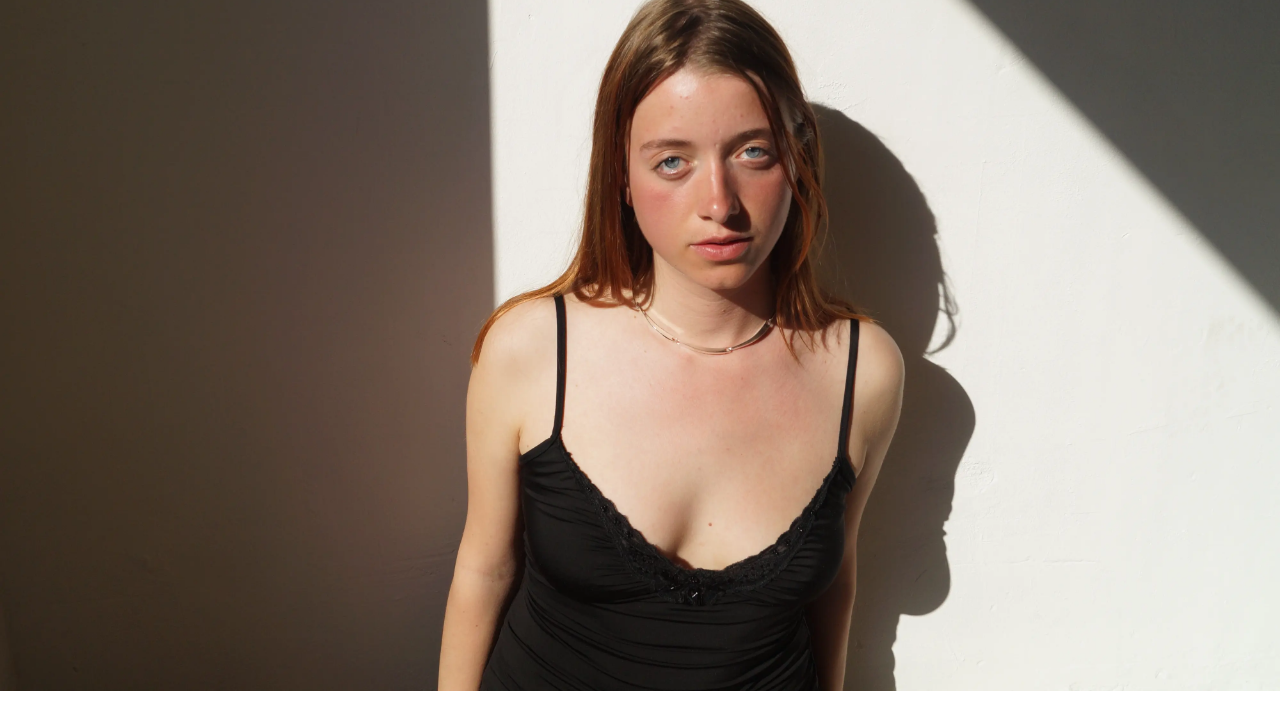
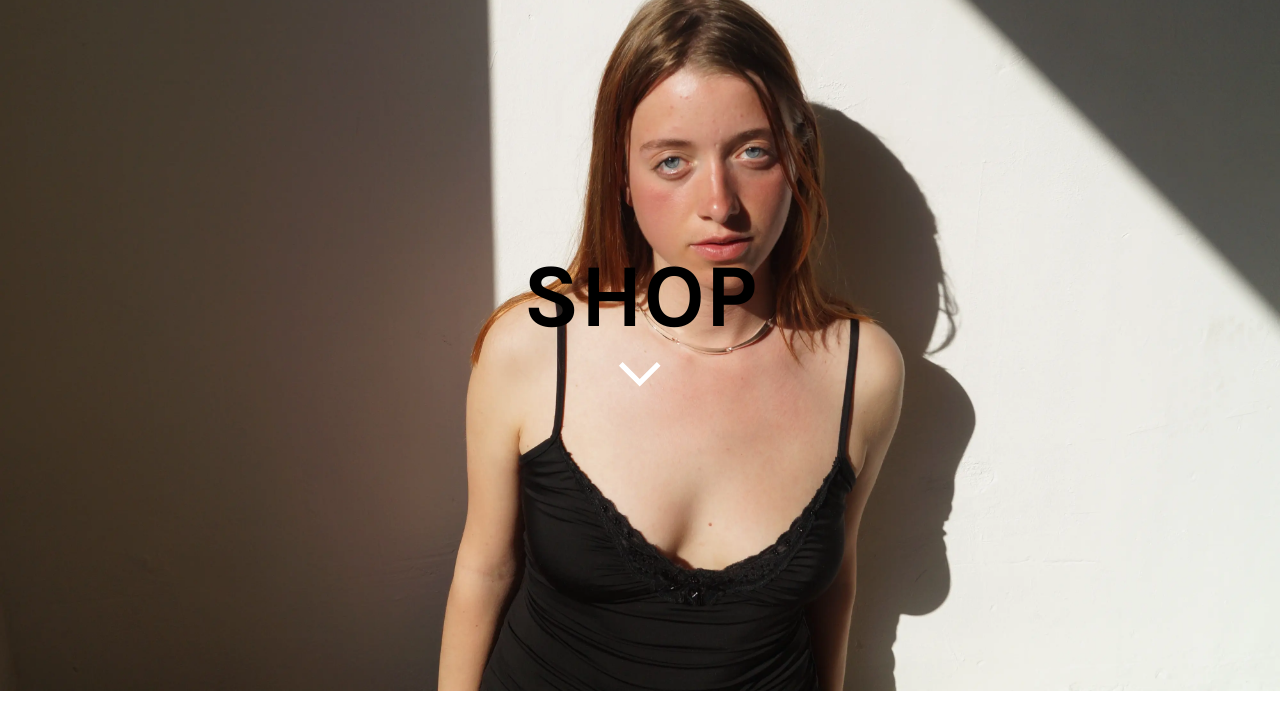
Before and after one commit to oliv2673/team-3, an Astro site: page /shop in a window 1280 px wide. Shown: the part 79-797 px from the top of the page. Built offline with nearby package versions, Linux system fonts and the light colour scheme; Astro itself is replaced by a stand-in of ours.

Commit message:
hero shop fåk uuuuuuuuu

```diff
--- a/src/components/Hero_img_con.astro
+++ b/src/components/Hero_img_con.astro
@@ -1,32 +1,47 @@
 ---
-const {hero_img, hero_alt } = Astro.props;
+const {hero_img, hero_alt, h1_text, jumplink } = Astro.props;
 ---
 
 <section class="hero-section">
-  <img src={hero_img} alt={hero_alt} class="hero-img">
+  <img src={hero_img} alt={hero_alt}>
+  <div class="hero_con">
+    <div class="grid_con">
+    <h1>{h1_text}</h1>
+    <a href={jumplink} class="arrow">
+    <img src="/assets/arrow.svg" class="arrow" alt="arrow pointing down" /></a>
+    </div>
+  </div>
 </section>
 
 <style>
-    img {
-  width: 100%;
-  height: auto;
+img {
+  width: 100vw;
   display: block;
 }
   .hero-section {
     position: relative;
     height: 100vh;
-    width: 100vw;
+    width: 100%;
     overflow: hidden;
   }
 
-  .hero-img {
+  .hero_con {
+    padding: 40px;
     position: absolute;
-    object-fit: cover;
+    top: 50%;
+    left: 50%;
+    transform: translate(-50%, -50%)
+
+
   }
 
+  .grid_con {
+    display: flex;
+    flex-direction: column;
+    margin: auto;
+    align-items: center;
+  }
   .arrow {
-    position: absolute;
-    bottom: 20px;
     transition: opacity 1s ease-out;
     mix-blend-mode: difference;
     width: 50px;
--- a/src/pages/shop.astro
+++ b/src/pages/shop.astro
@@ -1,13 +1,12 @@
 ---
 import Layout from "../layouts/Layout.astro";
-import Nav from "../components/Nav.astro";
 import CTA from "../components/CTA.astro";
 import ProductCard from "../components/Product_card.astro";
 import Hero from "../components/Hero_img_con.astro";
 ---
 
 <Layout>
-  <Hero hero_img="/assets/img/shop/headerfoto.webp" />
+  <Hero hero_img="/assets/img/shop/headerfoto.webp" h1_text="Shop" />
   <section>
     <ProductCard
       name="testnavn"
```
